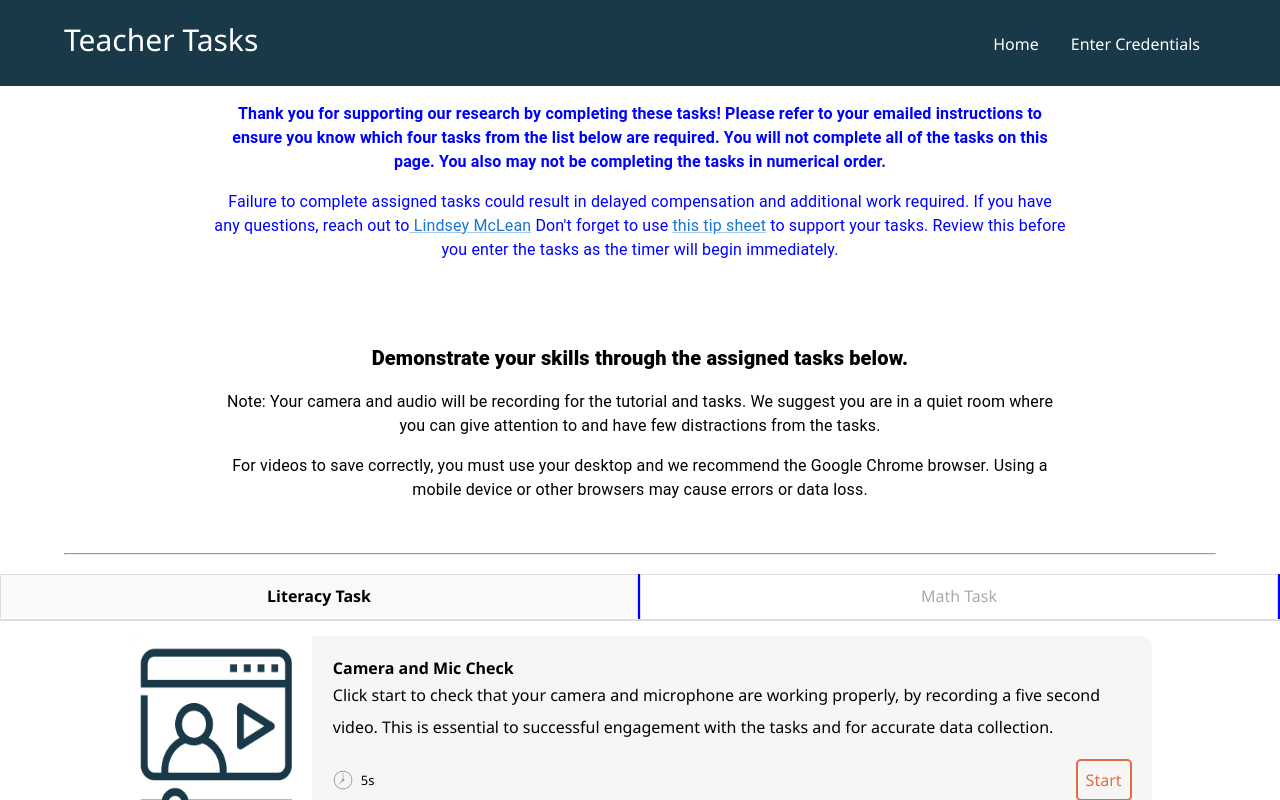
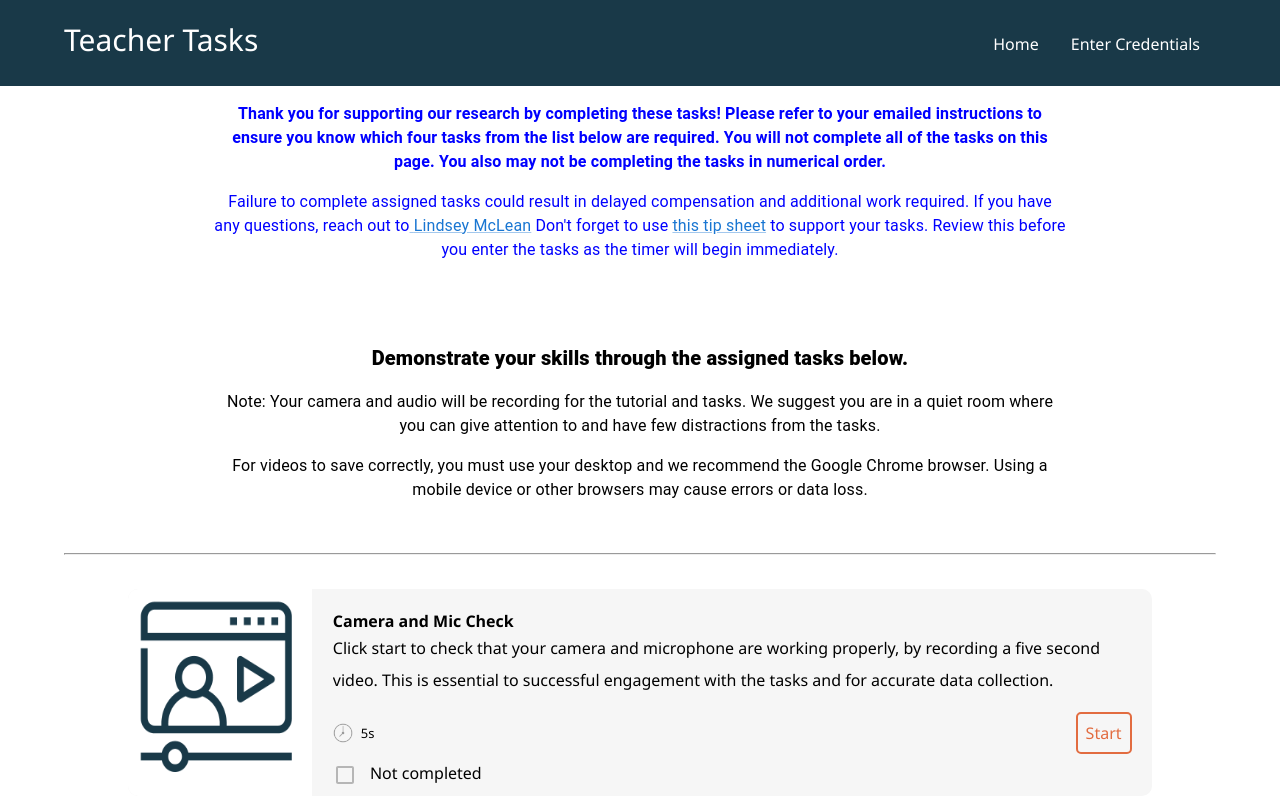
Before and after one commit to hicsail/tpat, a React (Create React App) app: page /#/login in a window 1280 px wide. Both pictures are taken after typing "Sample", "Sample", "name@example.com" into the empty fields and a click on the button "SUBMIT". Shown: the top 800 px of the page. Built offline with nearby package versions, Linux system fonts and the light colour scheme.

Commit message:
minor changes

```diff
--- a/src/pages/TryItYourself.tsx
+++ b/src/pages/TryItYourself.tsx
@@ -75,17 +75,17 @@ function TryItYourself() {
         style={{ marginRight: "5%", marginLeft: "5%", marginBottom: "1.5%" }}
       ></hr>
 
+      {user && user.camMicCheckComplete ? (
         <Tabs>
           <TabList>
-          <Tab>Literacy Task</Tab>
-          <Tab>Math Task</Tab>
+            <Tab>Literacy Tasks</Tab>
+            <Tab>Math Tasks</Tab>
           </TabList>
 
           <TabPanel>
-          {user && user.camMicCheckComplete ? (
             <div>
               {data.map((taskDetail, _) => {
-                if (parseInt(taskDetail.id) >= 7 || parseInt(taskDetail.id) === 0  ) {
+                if (parseInt(taskDetail.id) >= 7) {
                   return (
                     <Card
                       key={taskDetail.id}
@@ -99,19 +99,8 @@ function TryItYourself() {
                 }
               })}
             </div>
-          ) : (
-            <Card
-              key={camMicCheckTask.id}
-              title={camMicCheckTask.title}
-              preview={camMicCheckTask.preview}
-              previewImage={camMicCheckTask.previewImage}
-              time={camMicCheckTask.time}
-              id={camMicCheckTask.id}
-            />
-          )}
           </TabPanel>
           <TabPanel>
-          {user && user.camMicCheckComplete ? (
             <div>
               {data.map((taskDetail, _) => {
                 if (parseInt(taskDetail.id) <= 6) {
@@ -128,6 +117,8 @@ function TryItYourself() {
                 }
               })}
             </div>
+          </TabPanel>
+        </Tabs>
       ) : (
         <Card
           key={camMicCheckTask.id}
@@ -138,8 +129,6 @@ function TryItYourself() {
           id={camMicCheckTask.id}
         />
       )}
-        </TabPanel>
-      </Tabs>
 
       {/* {user && user.camMicCheckComplete ? (
         <div>
```
Lines whose indentation alone changed are shown as unchanged.
